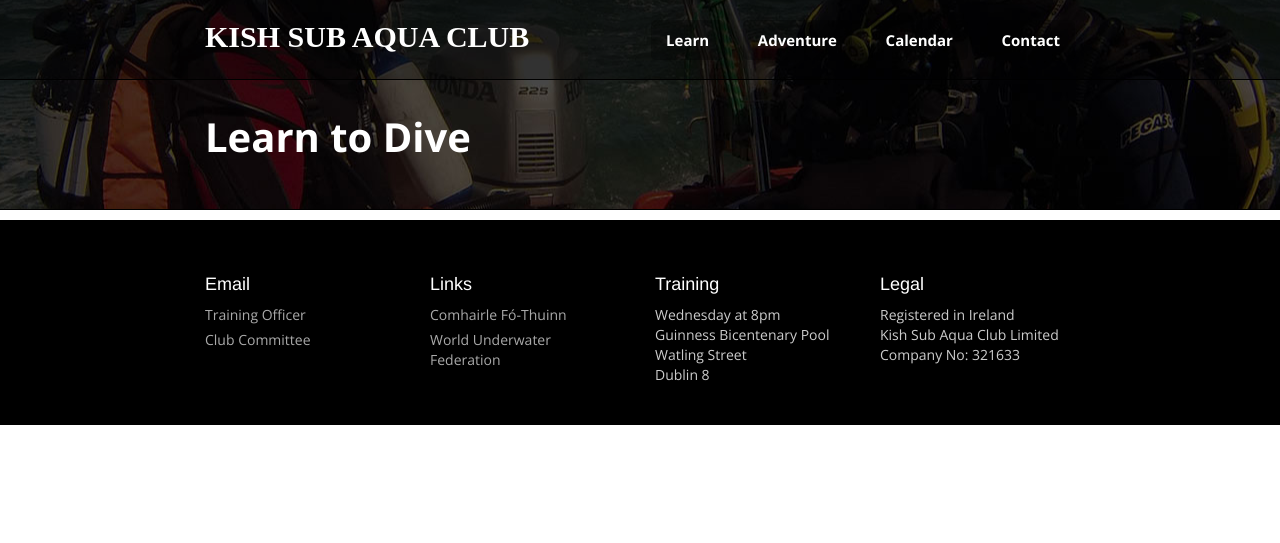
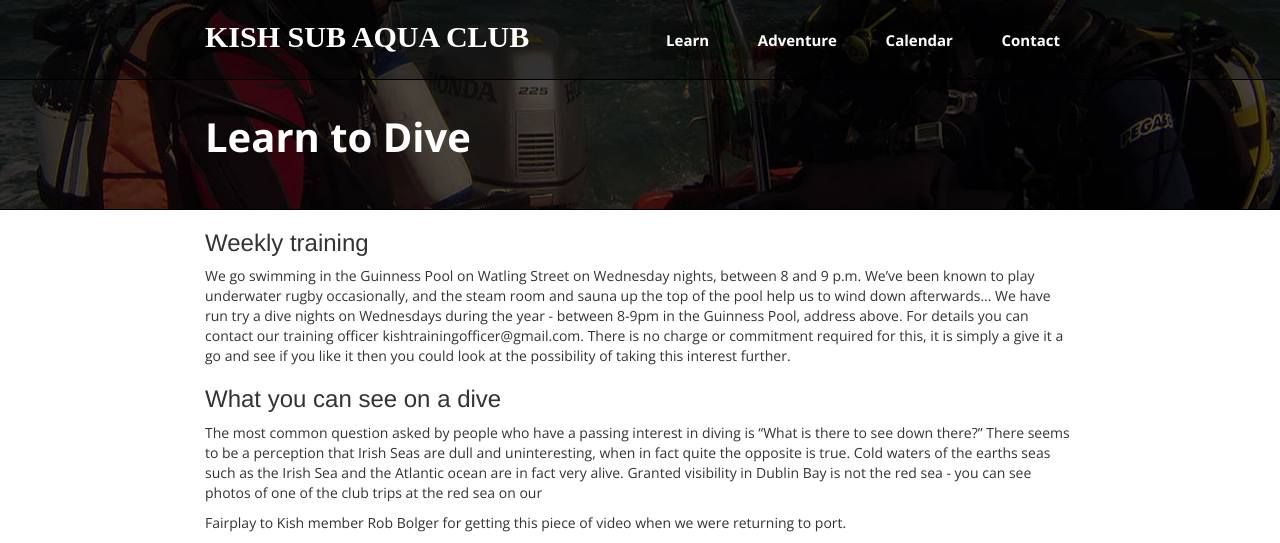
Before and after one commit to kish-sub-aqua-club/kish-sub-aqua-club.github.io, a Jekyll site: the page built from learn.markdown, in a window 1280 px wide. Shown: the top 543 px of the page. Built offline with Jekyll 4.4.1, drawn with Linux system fonts in a browser that asks for light colours; some web fonts are replaced; Markdown is read by kramdown in place of the engine named in the settings; some of the changed text lies outside the part shown; grey boxes are pictures that could not be loaded.

Commit message:
added some content to the learn page

```diff
--- a/css/style.css
+++ b/css/style.css
@@ -22,6 +22,11 @@ img.avatar  {
 
 .container {
   width:900px;
+}
+
+.container .video {
+  display: block;
+  margin: 10px auto;
 }
 
 .tblue {
--- a/learn.html
+++ /dev/null
@@ -1,4 +0,0 @@
----
-layout: default
-title: Learn to Dive
----
--- /dev/null
+++ b/learn.markdown
@@ -0,0 +1,20 @@
+---
+layout: default
+title: Learn to Dive
+---
+
+### Weekly training
+
+We go swimming in the Guinness Pool on Watling Street on Wednesday nights, between 8 and 9 p.m. We've been known to play underwater rugby occasionally, and the steam room and sauna up the top of the pool help us to wind down afterwards... We have run try a dive nights on Wednesdays during the year - between 8-9pm in the Guinness Pool, address above. For details you can contact our training officer kishtrainingofficer@gmail.com. There is no charge or commitment required for this, it is simply a give it a go and see if you like it then you could look at the possibility of taking this interest further.
+
+### What you can see on a dive
+
+The most common question asked by people who have a passing interest in diving is "What is there to see down there?" There seems to be a perception that Irish Seas are dull and uninteresting, when in fact quite the opposite is true. Cold waters of the earths seas such as the Irish Sea and the Atlantic ocean are in fact very alive. Granted visibility in Dublin Bay is not the red sea - you can see photos of one of the club trips at the red sea on our
+
+Fairplay to Kish member Rob Bolger for getting this piece of video when we were returning to port.
+
+<iframe width="480" height="360" src="//www.youtube.com/embed/Jh1JlYBjEQ8?rel=0" frameborder="0" allowfullscreen class="video"></iframe>
+
+Below is a short video shot in Donegal during 2009. It shows a couple of members of the club and a Crayfish.
+
+<iframe width="480" height="360" src="//www.youtube.com/embed/aP7iK57lXFY?rel=0" frameborder="0" allowfullscreen class="video"></iframe>
```
Also changed, not shown: calendar.markdown (renamed from calendar.md).
